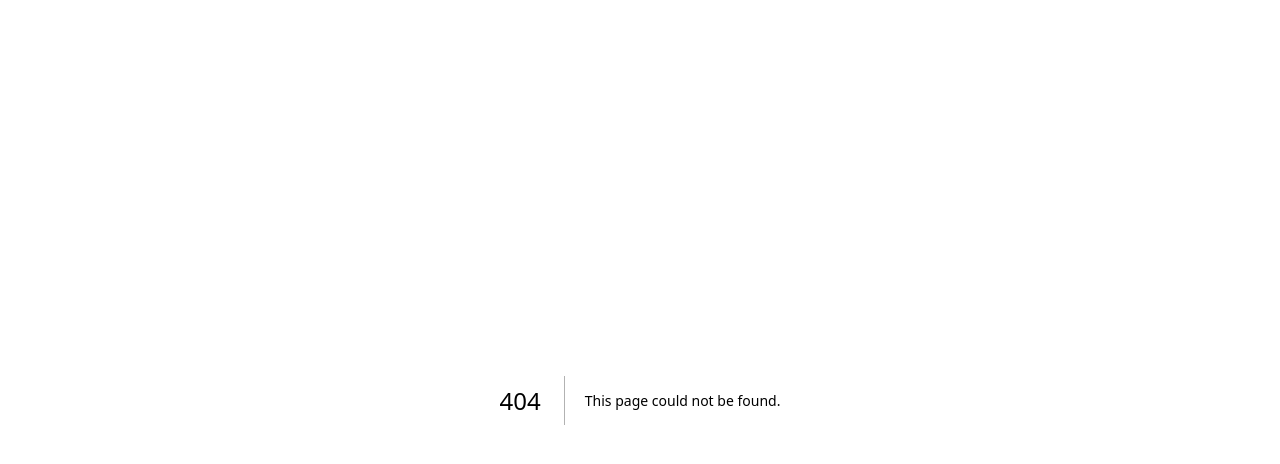
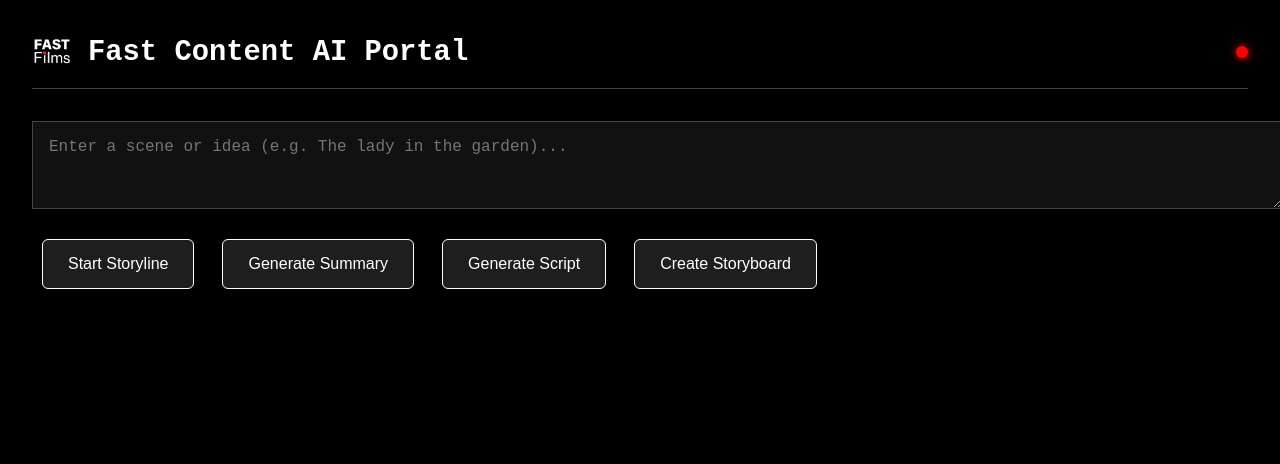
Before and after one commit to isalhia/fast-content-ai, a Next.js app: page / in a window 1280 px wide. Before the commit this address had no page. Shown: the top 464 px of the page. Built offline with nearby package versions, Linux system fonts and the light colour scheme.

Commit message:
Add files via upload

```diff
--- /dev/null
+++ b/pages/index.js
@@ -0,0 +1,100 @@
+
+import { useState } from "react";
+
+export default function Home() {
+  const [prompt, setPrompt] = useState("");
+  const [output, setOutput] = useState("");
+  const [loading, setLoading] = useState(false);
+  const [editable, setEditable] = useState(false);
+
+  const callAPI = async (route) => {
+    setLoading(true);
+    setEditable(false);
+    setOutput("");
+    try {
+      const res = await fetch(`/api/${route}`, {
+        method: "POST",
+        headers: { "Content-Type": "application/json" },
+        body: JSON.stringify({ prompt }),
+      });
+      const data = await res.json();
+      setOutput(data.output || data.image || "Error");
+      setEditable(true);
+    } catch (err) {
+      console.error(err);
+      setOutput("Something went wrong.");
+    }
+    setLoading(false);
+  };
+
+  return (
+    <main style={{
+      background: "#000",
+      color: "#fff",
+      minHeight: "100vh",
+      padding: "2rem",
+      fontFamily: "monospace"
+    }}>
+      <header style={{
+        display: "flex",
+        justifyContent: "space-between",
+        alignItems: "center",
+        marginBottom: "2rem",
+        borderBottom: "1px solid #444",
+        paddingBottom: "1rem"
+      }}>
+        <div style={{ display: "flex", alignItems: "center", gap: "1rem" }}>
+          <img src="/fast-films-logo.png" alt="Fast Films" style={{ height: "40px" }} />
+          <h1 style={{ fontSize: "1.8rem", margin: 0 }}>Fast Content AI Portal</h1>
+        </div>
+        <span style={{
+          background: "red",
+          borderRadius: "50%",
+          width: "12px",
+          height: "12px",
+          display: "inline-block",
+          boxShadow: "0 0 8px red"
+        }} />
+      </header>
+
+      <textarea
+        rows={3}
+        value={prompt}
+        onChange={(e) => setPrompt(e.target.value)}
+        placeholder="Enter a scene or idea (e.g. The lady in the garden)..."
+        style={{
+          width: "100%",
+          padding: "1rem",
+          marginBottom: "1rem",
+          fontSize: "1rem",
+          backgroundColor: "#111",
+          border: "1px solid #444",
+          color: "#fff"
+        }}
+      />
+      <div style={{ display: "flex", gap: "0.5rem", flexWrap: "wrap", marginBottom: "1rem" }}>
+        <button onClick={() => callAPI("storyline")}>Start Storyline</button>
+        <button onClick={() => callAPI("summary")}>Generate Summary</button>
+        <button onClick={() => callAPI("script")}>Generate Script</button>
+        <button onClick={() => callAPI("storyboard")}>Create Storyboard</button>
+      </div>
+
+      {loading && <p style={{ marginTop: "2rem", color: "#0ff" }}>⏳ Generating...</p>}
+
+      {!loading && output && (
+        <div style={{ marginTop: "2rem" }}>
+          <h3 style={{ marginBottom: "0.5rem" }}>Output</h3>
+          {editable ? (
+            <textarea
+              value={output}
+              onChange={(e) => setOutput(e.target.value)}
+              style={{ width: "100%", height: "300px", backgroundColor: "#111", color: "#0f0" }}
+            />
+          ) : (
+            <pre style={{ whiteSpace: "pre-wrap", lineHeight: 1.5 }}>{output}</pre>
+          )}
+        </div>
+      )}
+    </main>
+  );
+}
```
